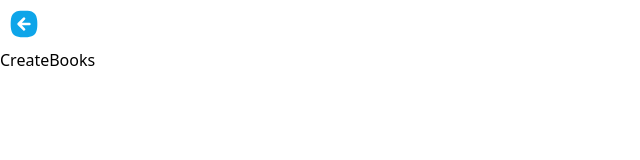
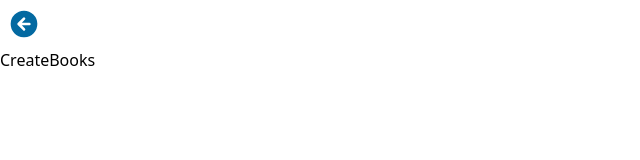
Before and after one commit to Diego-Girao/MERN-stack, a React (Vite) app in the folder frontend/: page /books/create in a window 1280 px wide. Shown: the top 160 px of the page, without its empty margins (0-640 px from the left). Built offline with nearby package versions, Linux system fonts and the light colour scheme.

Commit message:
style changed icon shape and color

```diff
--- a/frontend/src/components/BackButton.jsx
+++ b/frontend/src/components/BackButton.jsx
@@ -1,12 +1,12 @@
 import { Link } from "react-router-dom"
-import { TbSquareRoundedArrowLeftFilled } from "react-icons/tb"
+import { TbCircleArrowLeftFilled } from "react-icons/tb"
 
 // eslint-disable-next-line react/prop-types
 const BackButton = ({ destination = "/" }) => {
 	return (
 		<div className="flex">
 			<Link to={destination} className="mx-2 my-2 rounded-lg w-fit">
-				<TbSquareRoundedArrowLeftFilled className="size-8 text-sky-500 hover:text-black hover:duration-200 hover:ease-linear" />
+				<TbCircleArrowLeftFilled className="size-8 text-sky-700 hover:text-black hover:duration-200 hover:ease-linear" />
 			</Link>
 		</div>
 	)
```
